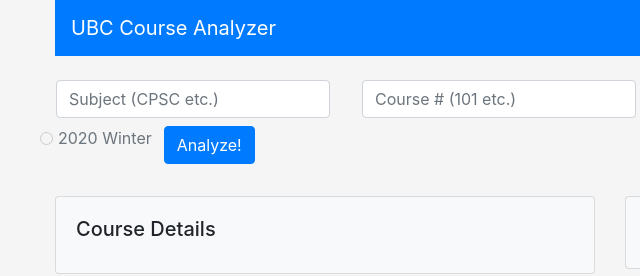
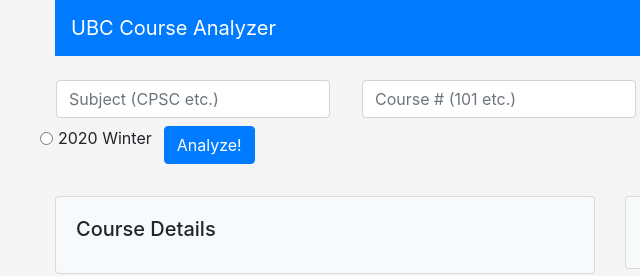
Before and after one commit to mertbarutcuoglu/UBC-Course-Analyzer, a plain HTML site: page index.html in a window 1280 px wide. Shown: the top 276 px of the page, 30-670 px from the left. Drawn offline with nearby package versions, Linux system fonts and the light colour scheme.

Commit message:
added winter term 2

```diff
--- a/index.html
+++ b/index.html
@@ -46,7 +46,7 @@
             </div>
             <div>
               <div class="form-check form-check-inline">
-                <input class="form-check-input" type="radio" name="termRadio" id="isWinter" disabled>
+                <input class="form-check-input" type="radio" name="termRadio" id="isWinter">
                 <label class="form-check-label" for="isWinter">
                   2020 Winter
                 </label>
--- a/js/course-analyzer.js
+++ b/js/course-analyzer.js
@@ -16,7 +16,6 @@ function validate() {
     } else {
         const analyzeBtn = document.getElementById("analyzeBtn");
         analyzeBtn.innerText = "Loading...";
-        console.log(isWinter)
         analyze(subject, courseNo, courseSection, isWinter);
     }
 
@@ -116,7 +115,6 @@ async function analyze(subject, courseNo, courseSection, isWinter) {
 // gets the course data from the api, fetches the data and returns it
 async function getData(id, no, section, isWinter) {
     const api_url = "https://ubc-course-analyzer.herokuapp.com/analyze?courseID="+id+"&courseNumber="+no+"&courseSection="+section+"&isWinter="+isWinter;
-    console.log(api_url)
     const response = await fetch(api_url);
     const courseData = await response.json();
     if (response.status == 404) {
```
